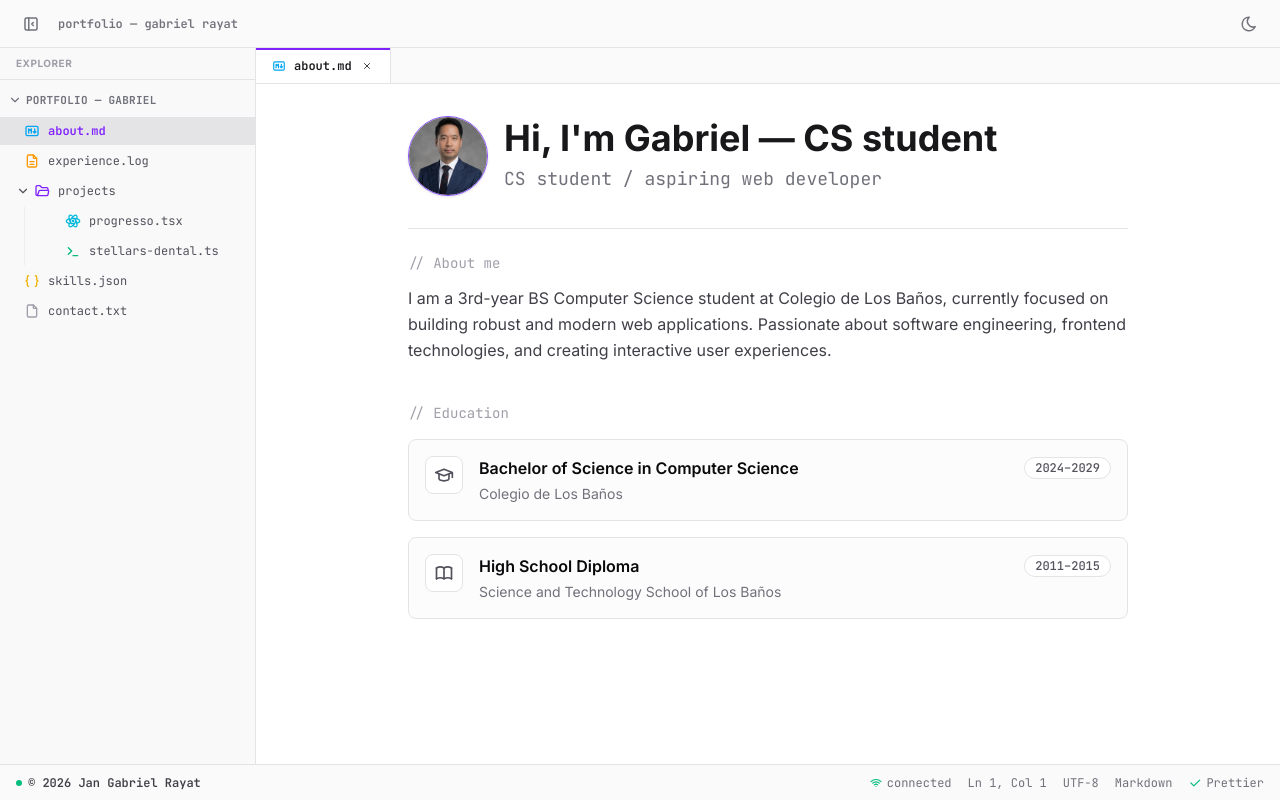
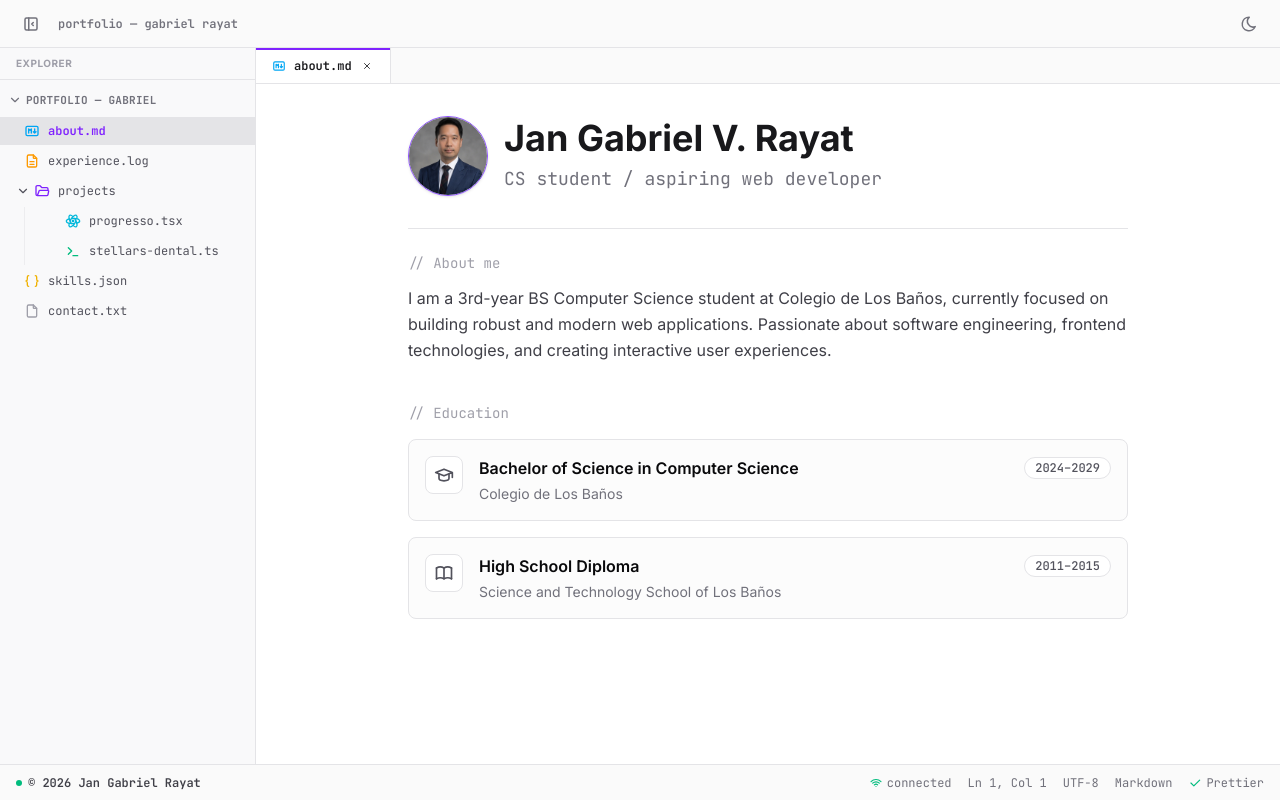
Before and after one commit to GabrielRayat-dev/Portfolio, a React (Vite) app: page / in a window 1280 px wide. Built offline with nearby package versions, Linux system fonts and the light colour scheme.

Commit message:
update about title

```diff
--- a/src/data/portfolio.ts
+++ b/src/data/portfolio.ts
@@ -50,7 +50,7 @@ export const portfolioData: PortfolioData = {
   about: {
     name: "Jan Gabriel V. Rayat",
     title: "CS student / aspiring web developer",
-    tagline: "Hi, I'm Gabriel — CS student",
+    tagline: "Jan Gabriel V. Rayat",
     bio: "I am a 3rd-year BS Computer Science student at Colegio de Los Baños, currently focused on building robust and modern web applications. Passionate about software engineering, frontend technologies, and creating interactive user experiences.",
     education: [
       {
```
